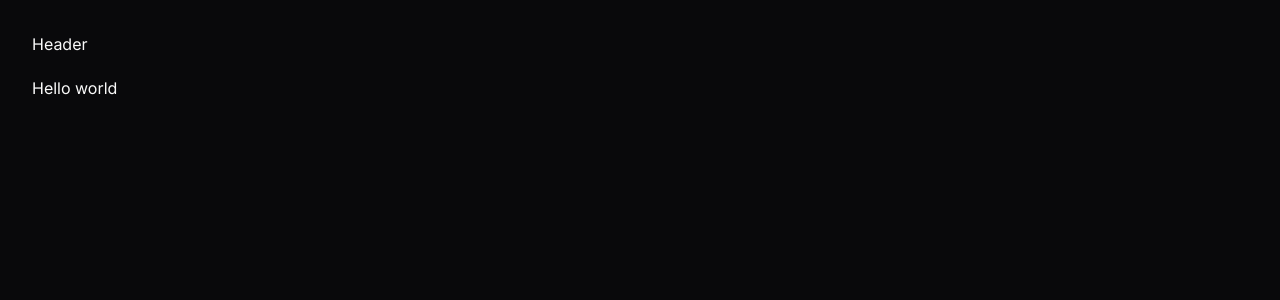
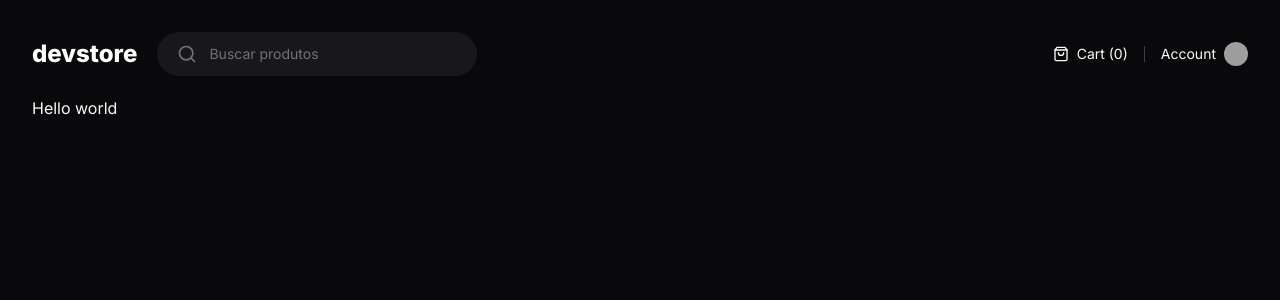
Before and after one commit to Lucasezidro/devstore-next-13, a Next.js app: page / in a window 1280 px wide. Shown: the top 300 px of the page. Built offline with nearby package versions, Linux system fonts and the light colour scheme; grey boxes are pictures that could not be loaded.

Commit message:
create layout for header

```diff
--- a/next.config.mjs
+++ b/next.config.mjs
@@ -1,4 +1,8 @@
 /** @type {import('next').NextConfig} */
-const nextConfig = {};
+const nextConfig = {
+  images: {
+    domains: ['github.com'],
+  },
+}
 
-export default nextConfig;
+export default nextConfig
--- a/package.json
+++ b/package.json
@@ -9,6 +9,7 @@
     "lint": "next lint"
   },
   "dependencies": {
+    "lucide-react": "^0.395.0",
     "next": "14.2.4",
     "react": "^18",
     "react-dom": "^18"
--- a/src/components/header.tsx
+++ b/src/components/header.tsx
@@ -1,3 +1,45 @@
+import Link from 'next/link'
+import { Search, ShoppingBag } from 'lucide-react'
+import Image from 'next/image'
+
 export function Header() {
-  return <div>Header</div>
+  return (
+    <div className="flex items-center justify-between">
+      <div className="flex items-center gap-5">
+        <Link href="/" className="text-2xl font-extrabold text-white">
+          devstore
+        </Link>
+
+        <form className="flex w-[320px] items-center gap-3 rounded-full bg-zinc-900 px-5 py-3 ring-zinc-700">
+          <Search className="w-5 h-5 text-zinc-500" />
+
+          <input
+            type="text"
+            placeholder="Buscar produtos"
+            className="flex-1 bg-transparent text-sm outline-none placeholder:text-zinc-500"
+          />
+        </form>
+      </div>
+      <div className="flex items-center gap-4">
+        <div className="flex items-center gap-2">
+          <ShoppingBag className="h-4 w-4" />
+          <span className="text-sm">Cart (0)</span>
+        </div>
+
+        <div className="w-px h-4 bg-zinc-700" />
+
+        <Link href="/" className="flex items-center gap-2 hover:underline">
+          <span className="text-sm">Account</span>
+
+          <Image
+            className="h-6 w-6 rounded-full"
+            width={24}
+            height={24}
+            src="https://github.com/Lucasezidro.png"
+            alt=""
+          />
+        </Link>
+      </div>
+    </div>
+  )
 }
```
Also changed, not shown: 1 other file (tests, documents, lock files or other folders).
